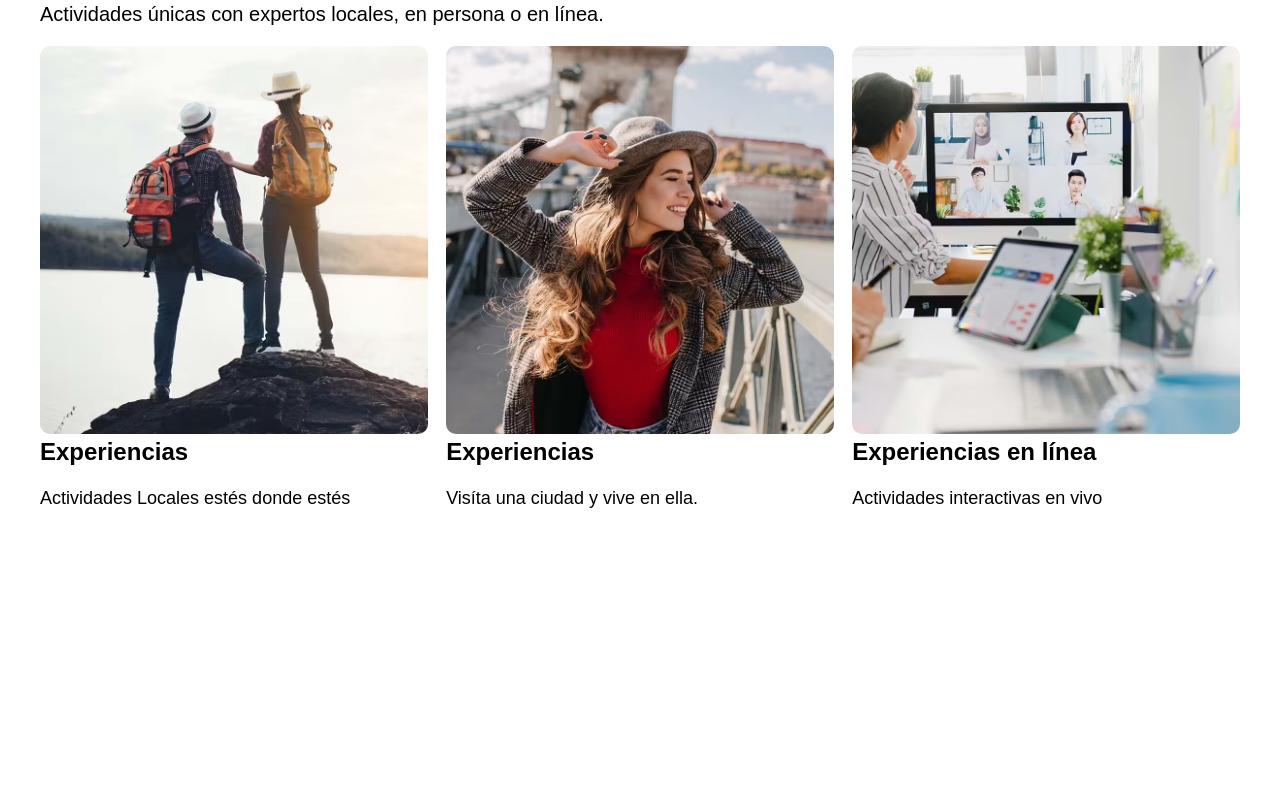
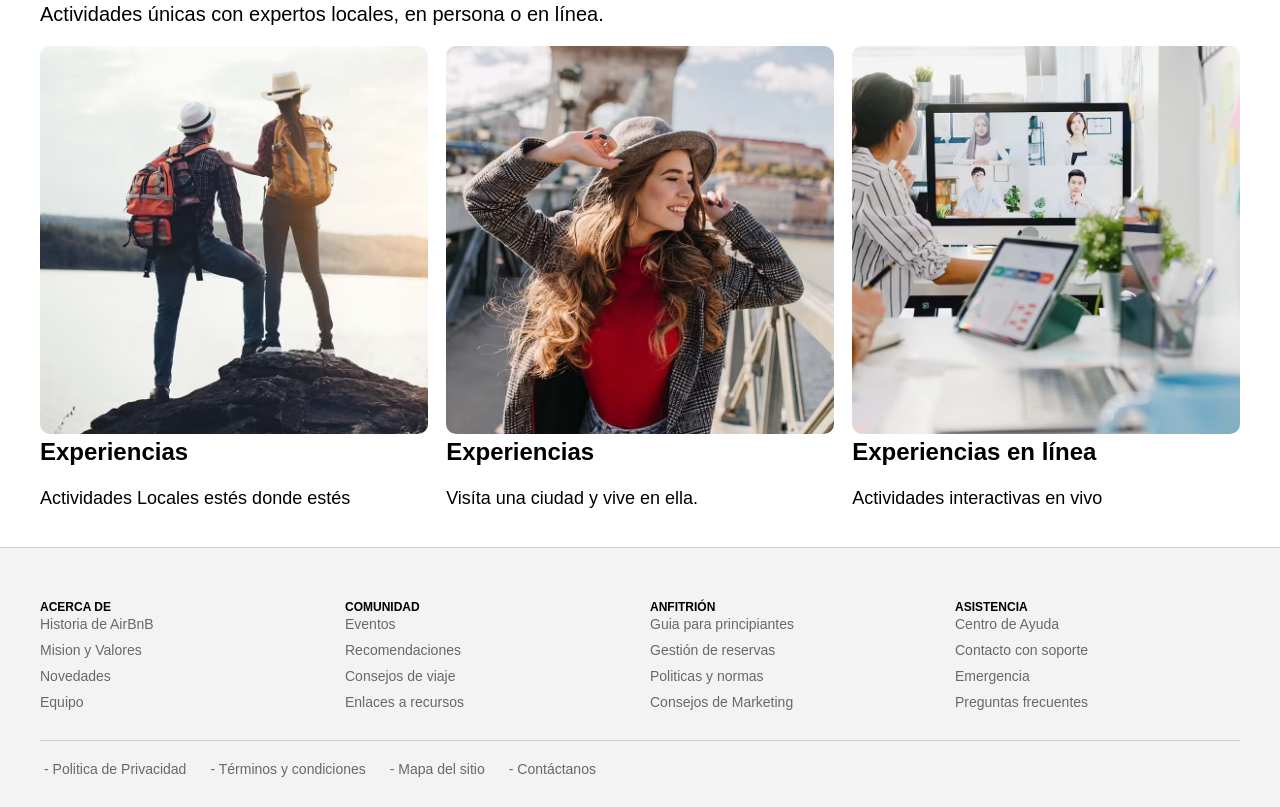
Before and after one commit to Devchris256/AirBnB, a website: page index.html in a window 1280 px wide. Shown: the part 2046-2853 px from the top of the page. Before the commit the page ends 2593 px from the top, so only its background shows below. Drawn offline with Linux system fonts and the light colour scheme; files whose address does not match are found by name.

Commit message:
finaliza footer

```diff
--- a/index.html
+++ b/index.html
@@ -250,5 +250,55 @@
             </div>
         </section> <!-- experiences -->
     </main>
+    <footer class="footer">
+        <div class="wrapper">
+            <div class="footer__content">
+                <div class="footer__widget">
+                    <nav class="footer__nav">
+                        <h3 class="footer__name">acerca de</h3>
+                        <a href="#" class="footer__link">Historia de AirBnB</a>
+                        <a href="#" class="footer__link">Mision y Valores</a>
+                        <a href="#" class="footer__link">Novedades</a>
+                        <a href="#" class="footer__link">Equipo</a>
+                    </nav>
+                </div> <!-- widget -->
+                <div class="footer__widget">
+                    <nav class="footer__nav">
+                        <h3 class="footer__name">Comunidad</h3>
+                        <a href="#" class="footer__link">Eventos</a>
+                        <a href="#" class="footer__link">Recomendaciones</a>
+                        <a href="#" class="footer__link">Consejos de viaje</a>
+                        <a href="#" class="footer__link">Enlaces a recursos</a>
+                    </nav>
+                </div> <!-- widget -->
+                <div class="footer__widget">
+                    <nav class="footer__nav">
+                        <h3 class="footer__name">Anfitrión</h3>
+                        <a href="#" class="footer__link">Guia para principiantes</a>
+                        <a href="#" class="footer__link">Gestión de reservas</a>
+                        <a href="#" class="footer__link">Politicas y normas</a>
+                        <a href="#" class="footer__link">Consejos de Marketing</a>
+                    </nav>
+                </div> <!-- widget -->
+                <div class="footer__widget">
+                    <nav class="footer__nav">
+                        <h3 class="footer__name">Asistencia</h3>
+                        <a href="#" class="footer__link">Centro de Ayuda</a>
+                        <a href="#" class="footer__link">Contacto con soporte</a>
+                        <a href="#" class="footer__link">Emergencia</a>
+                        <a href="#" class="footer__link">Preguntas frecuentes</a>
+                    </nav>
+                </div> <!-- widget -->
+            </div>
+            <div class="footer__barra">
+                <nav class="footer__barranav">
+                    <a href="#" class="footer__link footer__link--barra">Politica de Privacidad</a>
+                    <a href="#" class="footer__link footer__link--barra">Términos y condiciones</a>
+                    <a href="#" class="footer__link footer__link--barra">Mapa del sitio</a>
+                    <a href="" class="footer__link footer__link--barra">Contáctanos</a>
+                </nav>
+            </div>
+        </div>
+    </footer>
 </body>
 </html>
--- a/src/scss/app.scss
+++ b/src/scss/app.scss
@@ -1,3 +1,4 @@
 @use 'base';
 @use 'ui/header';
 @use 'ui/contenido';
+@use 'ui/footer';
--- /dev/null
+++ b/src/scss/ui/footer/_footer.scss
@@ -0,0 +1,51 @@
+@use '../../base/variables' as v;
+@use '../../base/mixins' as m;
+
+.footer {
+    background-color: lighten( v.$greyLight, 7%);
+    border-top: 1px solid lighten( v.$grey, 40% );
+    padding-top: 3.125rem;
+    &__content {
+        @include m.tablet {
+            @include m.grid(2, 1.25rem);
+        }
+        @include m.desktop {
+            @include m.grid(4, 1.25rem);
+        }
+    }
+    &__name {
+        text-transform: uppercase;
+        font-size: .75rem;
+    }
+
+    &__link {
+        display: block;
+        color: v.$grey;
+        font-size: .875rem;
+        margin-bottom: .625rem;
+
+    }
+
+    &__barra {
+        border-top: 1px solid lighten(v.$grey, 40%);
+        margin-top: 1.25rem;
+        padding: 1.25rem 0;
+    }
+    &__barranav {
+        display: flex;
+        flex-direction: column;
+
+        @include m.tablet {
+            flex-direction: row;
+            gap: 1.25rem;
+        }
+    }
+
+    &__link--barra {
+
+        &::before {
+            content: ' - ';
+            margin-inline-start: .25rem;
+        }
+    }
+}
--- /dev/null
+++ b/src/scss/ui/footer/_index.scss
@@ -0,0 +1 @@
+@forward 'footer';
```
Also changed, not shown: build/css/app.css, 1 other file.
